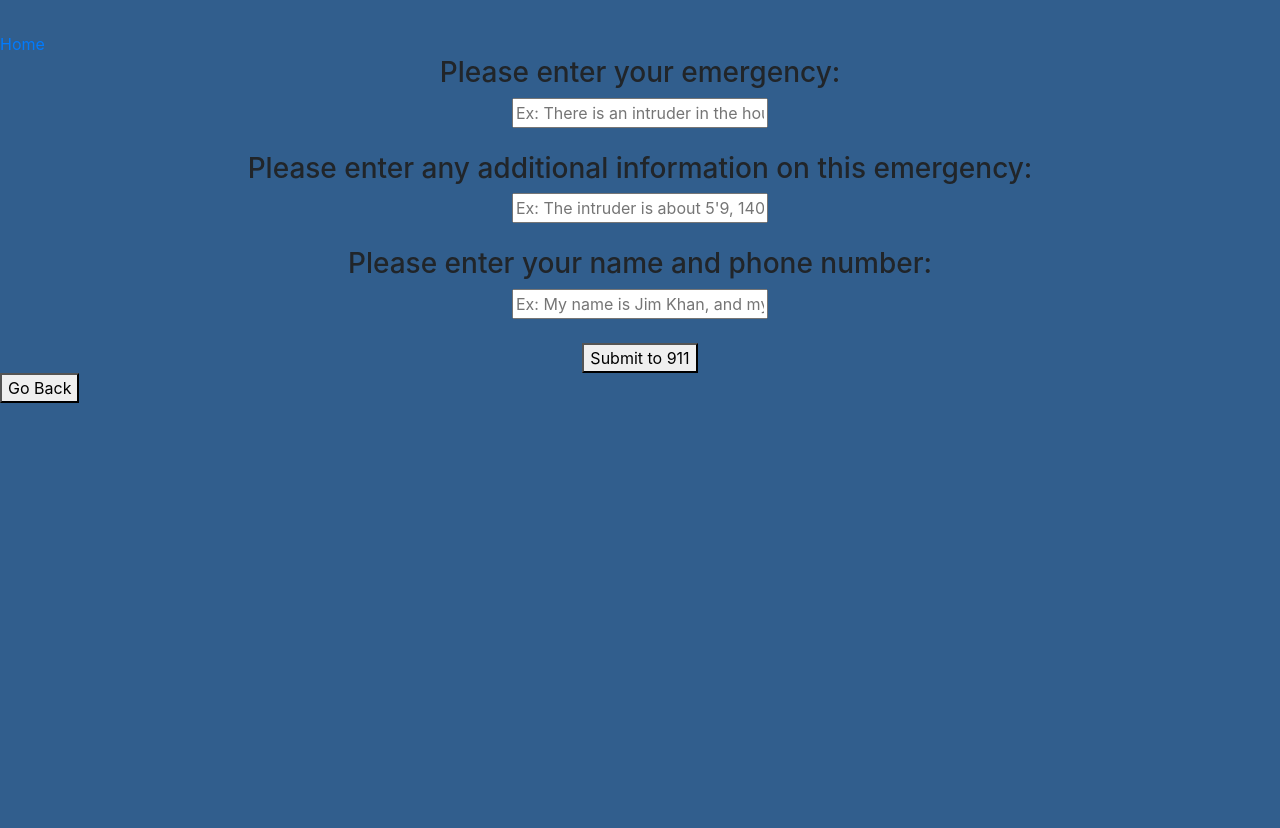
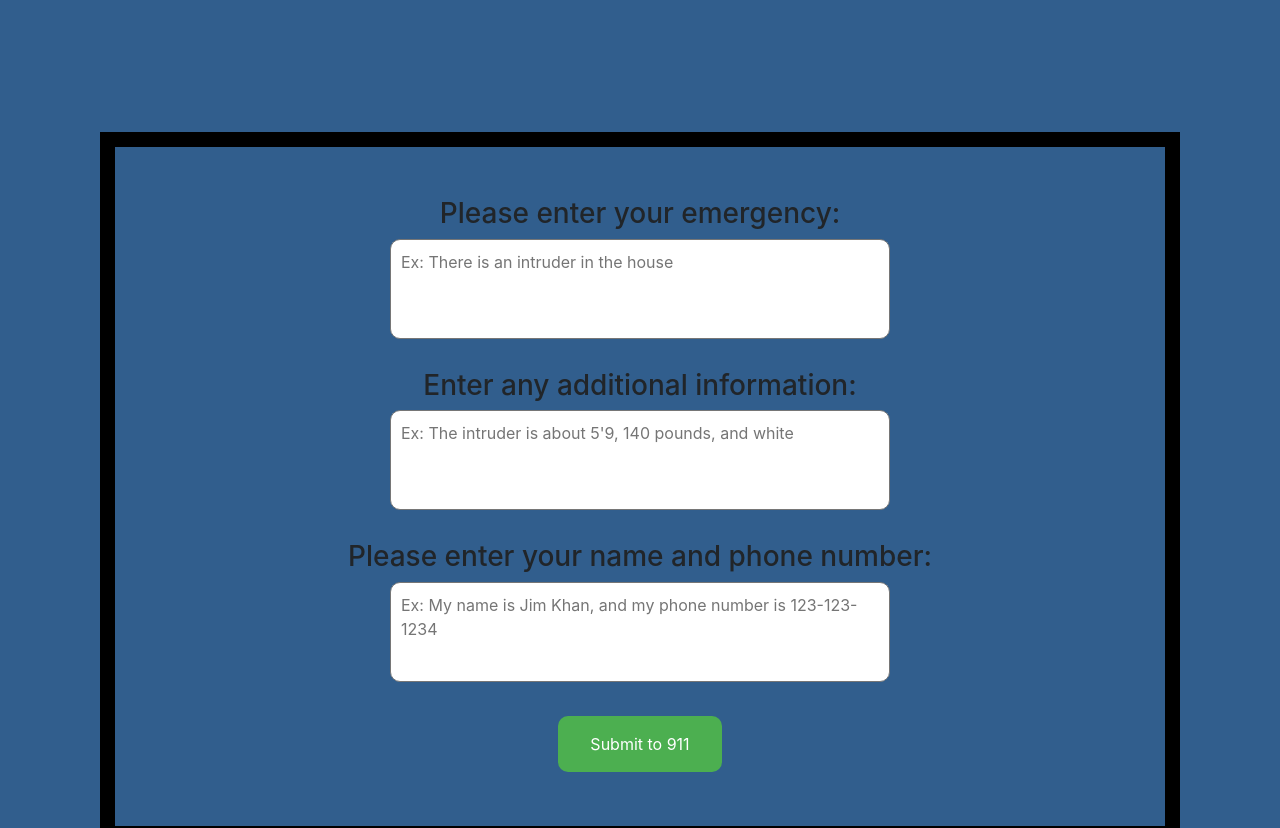
Before and after one commit to timhyc19/scemergency, a website: page public/home.html in a window 1280 px wide. Shown: the top 828 px of the page. Before the commit the page ends 800 px from the top, so only its background shows below. Drawn offline with nearby package versions, Linux system fonts and the light colour scheme.

Commit message:
Front end changes

```diff
--- a/public/home.html
+++ b/public/home.html
@@ -10,24 +10,23 @@
 </head>
 
 <body>
-  <div><a href="index.html"></a><a href="/">Home</a></div>
-
+<div class="borderSubmit">
   <form action="/" method="post">
-    <textarea style="display:none;" style="resize: none;" rows="4" name="text" id="loc"></textarea>
+    <textarea style="display:none; resize: none;" rows="4" name="text" id="loc"></textarea>
     <center>
     <h3 id="title">Please enter your emergency:</h3>
-    <input type="text" name = "one" id="id" placeholder="Ex: There is an intruder in the house">
+    <textarea class="inputSize" type="text" name = "one" id="id" placeholder="Ex: There is an intruder in the house"></textarea>
     <br><br>
-    <h3 id="title">Please enter any additional information on this emergency:</h3>
-    <input type="text" name = "two" id="id" placeholder="Ex: The intruder is about 5'9, 140 pounds, and white">
+    <h3 id="title">Enter any additional information:</h3>
+    <textarea class="inputSize" type="text" name = "two" id="id" placeholder="Ex: The intruder is about 5'9, 140 pounds, and white"></textarea>
     <br><br>
     <h3 id="title">Please enter your name and phone number:</h3>
-    <input type="text" name = "three" id="id" placeholder="Ex: My name is Jim Khan, and my phone number is 123-123-1234">
+    <textarea class="inputSize" type="text" name = "three" id="id" placeholder="Ex: My name is Jim Khan, and my phone number is 123-123-1234"></textarea>
     <br><br>
-    <button type="submit" name="submit">Submit to 911</button>
+    <button class="button button5" type="submit" name="submit">Submit to 911</button>
   </center>
   </form>
-
+</div>
   <button onclick="goBack()">Go Back</button>
 
   <script>
--- a/public/style.css
+++ b/public/style.css
@@ -167,3 +167,39 @@ body {
 .row {
     text-align: center;
 }
+
+.inputSize{
+  border-radius: 10px;
+  resize: none;
+  height: 100px;
+  width: 500px;
+  padding-left: 10px;
+  padding-top: 10px;
+  outline: none;
+}
+
+.button {
+  background-color: #4CAF50; /* Green */
+  border: none;
+  color: white;
+  padding: 16px 32px;
+  text-align: center;
+  text-decoration: none;
+  display: inline-block;
+  font-size: 16px;
+  margin: 4px 2px;
+  transition-duration: 0.4s;
+  cursor: pointer;
+  border-radius: 10px;
+}
+
+.button5:hover {
+  background-color: black;
+  color: white;
+}
+
+.borderSubmit{
+  border: 15px solid black;
+  margin: 100px;
+  padding: 50px;
+}
```
